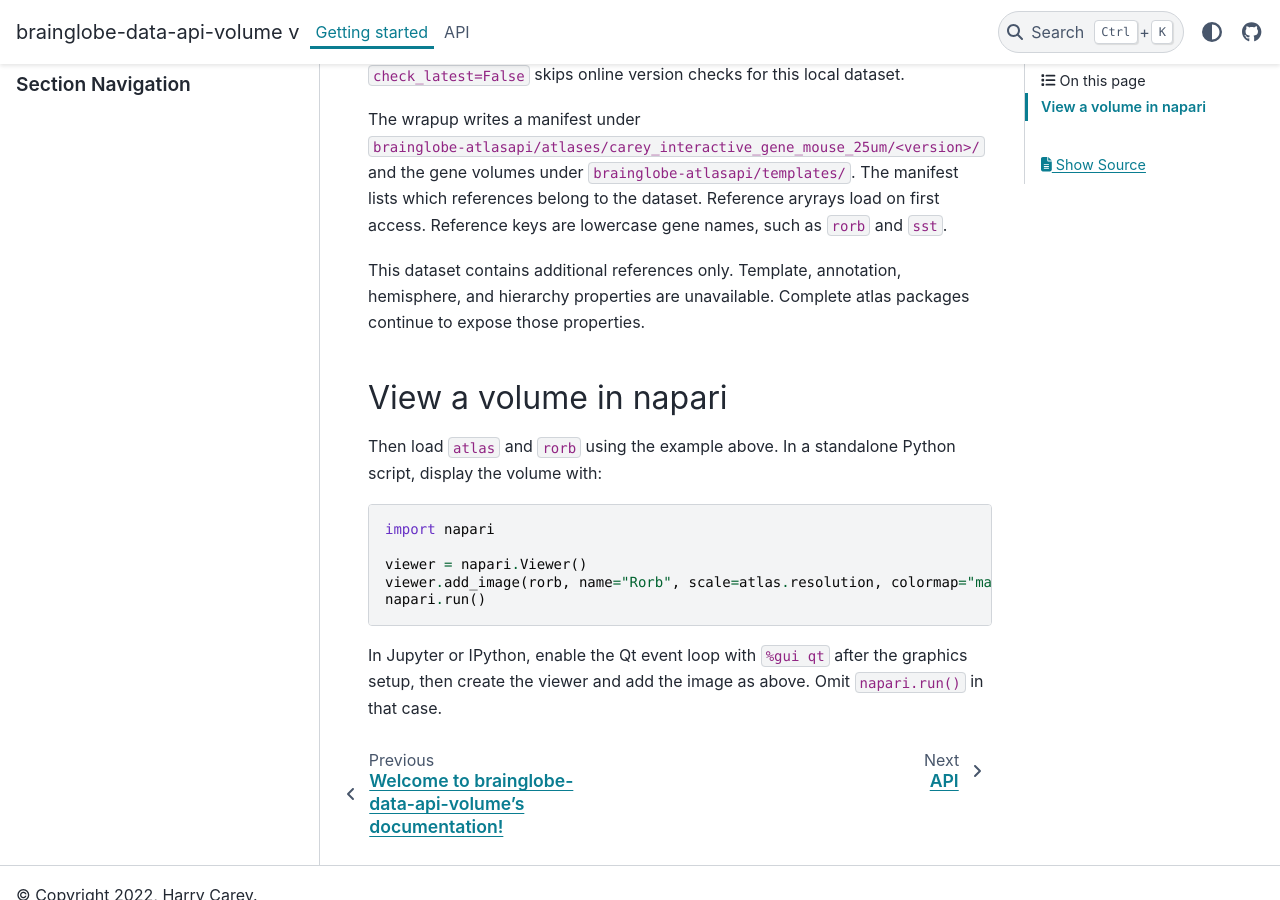
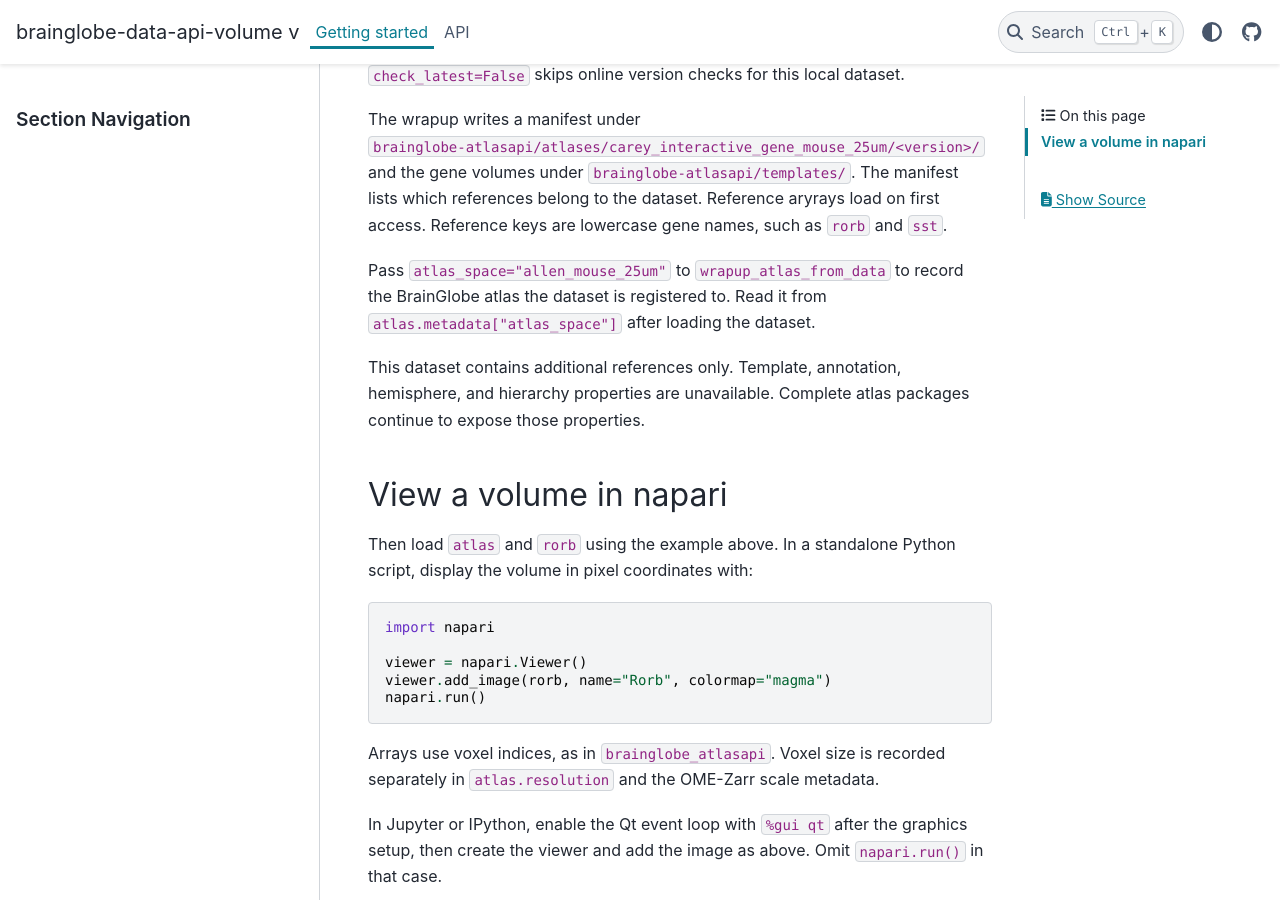
Before and after one commit to brainglobe/brainglobe-data-api-volume, a Sphinx documentation site: the page built from docs/source/getting_started.md, in a window 1280 px wide and 900 px high, scrolled down 567 px. Built offline with Sphinx 7.4.7 and the PyData theme 0.15.4, drawn with Linux system fonts in a browser that asks for light colours.

Commit message:
fix napari example to be pixel coordinatges and wrapup to record atlas space

````diff
--- a/docs/source/getting_started.md
+++ b/docs/source/getting_started.md
@@ -30,6 +30,10 @@ and the gene volumes under `brainglobe-atlasapi/templates/`. The manifest lists
 which references belong to the dataset. Reference aryrays load on first access.
 Reference keys are lowercase gene names, such as `rorb` and `sst`.
 
+Pass `atlas_space="allen_mouse_25um"` to `wrapup_atlas_from_data` to record the
+BrainGlobe atlas the dataset is registered to. Read it from
+`atlas.metadata["atlas_space"]` after loading the dataset.
+
 This dataset contains additional references only. Template, annotation,
 hemisphere, and hierarchy properties are unavailable. Complete atlas packages
 continue to expose those properties.
@@ -37,15 +41,18 @@ continue to expose those properties.
 ## View a volume in napari
 
 Then load `atlas` and `rorb` using the example above. In a standalone Python
-script, display the volume with:
+script, display the volume in pixel coordinates with:
 
 ```python
 import napari
 
 viewer = napari.Viewer()
-viewer.add_image(rorb, name="Rorb", scale=atlas.resolution, colormap="magma")
+viewer.add_image(rorb, name="Rorb", colormap="magma")
 napari.run()
 ```
+
+Arrays use voxel indices, as in `brainglobe_atlasapi`. Voxel size is recorded
+separately in `atlas.resolution` and the OME-Zarr scale metadata.
 
 In Jupyter or IPython, enable the Qt event loop with `%gui qt` after the
 graphics setup, then create the viewer and add the image as above. Omit
````
Also changed, not shown: 2 other files.
